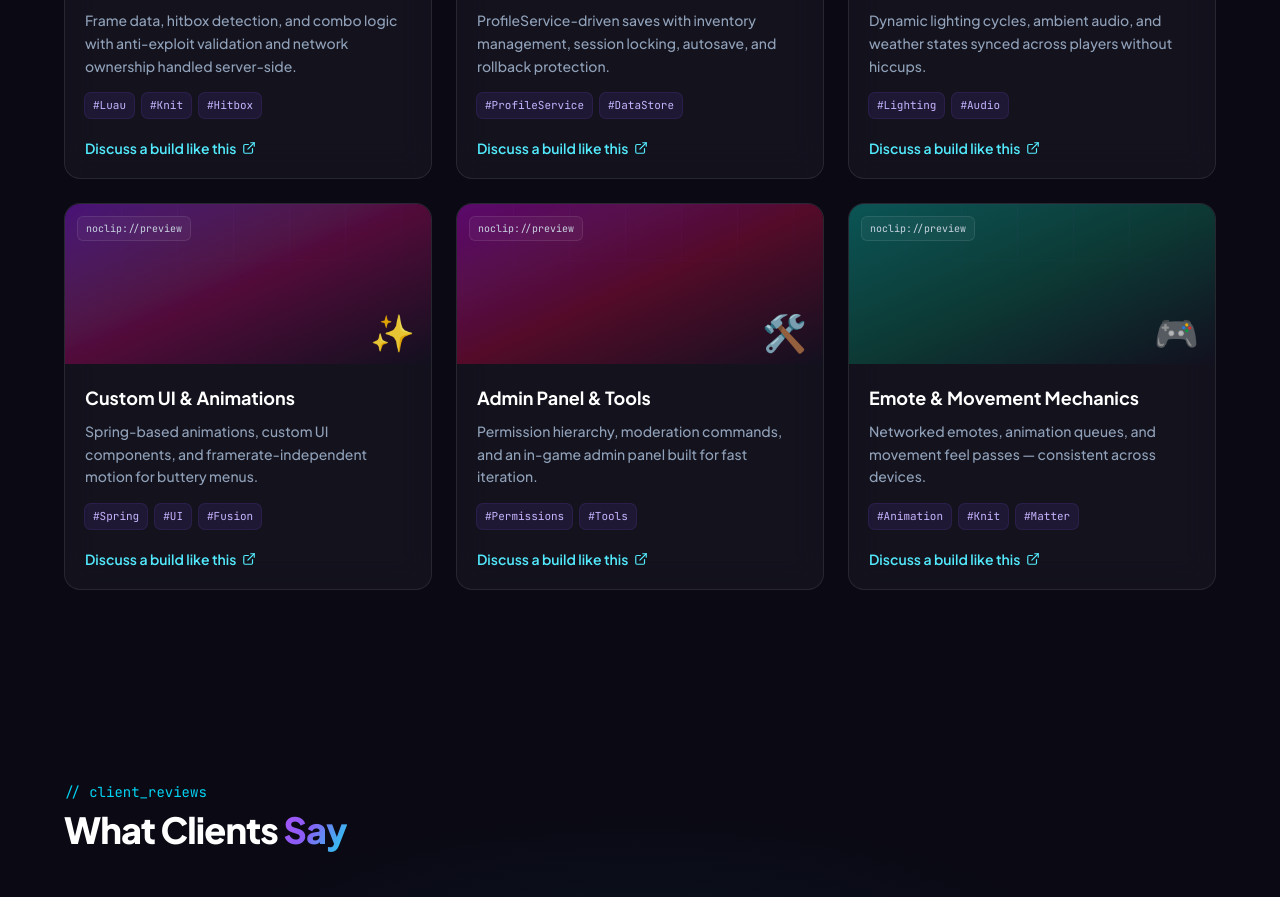
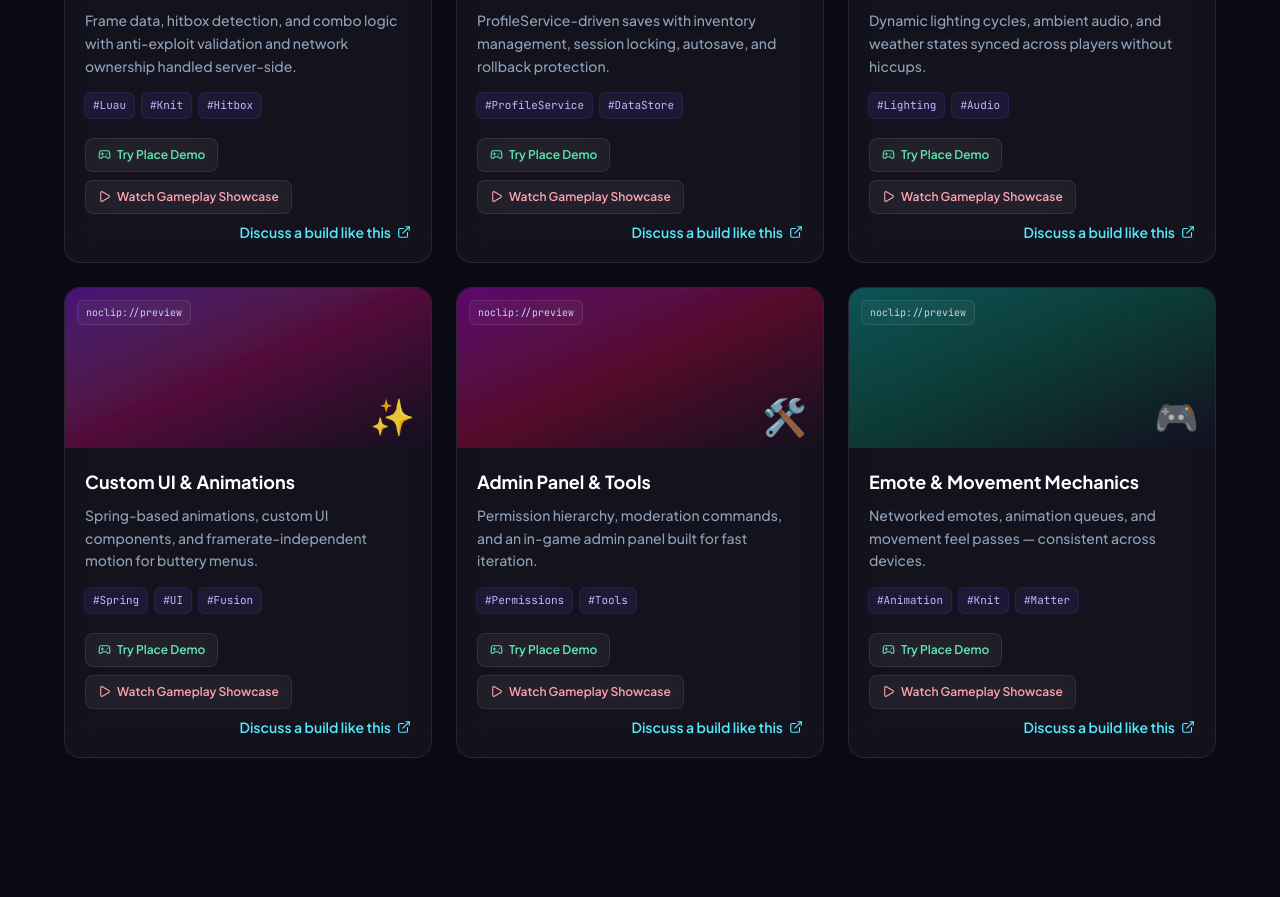
Before and after one commit to huzaifa662/HK-Portfolio, a React (Vite) app: page / in a window 1280 px wide. Shown: the part 1280-2177 px from the top of the page. Built offline with nearby package versions, Linux system fonts and the light colour scheme.

Commit message:
Add project demo/showcase links and update X URL

```diff
--- a/src/components/Work.tsx
+++ b/src/components/Work.tsx
@@ -1,5 +1,5 @@
 import { motion } from 'framer-motion'
-import { ExternalLink } from 'lucide-react'
+import { ExternalLink, Gamepad2, Play } from 'lucide-react'
 import { projects } from '../data/content'
 
 const cardAnim = {
@@ -71,12 +71,30 @@ export default function Work() {
                   ))}
                 </div>
 
-                <a
-                  href="#contact"
-                  className="mt-5 inline-flex items-center gap-1.5 text-sm font-semibold text-cyan-300 transition-colors hover:text-cyan-200"
-                >
-                  Discuss a build like this <ExternalLink size={14} />
-                </a>
+                <div className="mt-5 flex flex-wrap gap-2">
+                  <a
+                    href={project.demoUrl}
+                    target="_blank"
+                    rel="noopener noreferrer"
+                    className="glass inline-flex items-center gap-1.5 rounded-lg px-3 py-2 text-xs font-semibold text-emerald-300 transition-all hover:border-emerald-400/40 hover:text-emerald-200"
+                  >
+                    <Gamepad2 size={13} /> Try Place Demo
+                  </a>
+                  <a
+                    href={project.videoUrl}
+                    target="_blank"
+                    rel="noopener noreferrer"
+                    className="glass inline-flex items-center gap-1.5 rounded-lg px-3 py-2 text-xs font-semibold text-rose-300 transition-all hover:border-rose-400/40 hover:text-rose-200"
+                  >
+                    <Play size={13} /> Watch Gameplay Showcase
+                  </a>
+                  <a
+                    href="#contact"
+                    className="ml-auto inline-flex items-center gap-1.5 text-sm font-semibold text-cyan-300 transition-colors hover:text-cyan-200"
+                  >
+                    Discuss a build like this <ExternalLink size={14} />
+                  </a>
+                </div>
               </div>
             </motion.article>
           ))}
--- a/src/data/content.ts
+++ b/src/data/content.ts
@@ -2,7 +2,7 @@ export const profile = {
   name: 'Huzaifa',
   tagline: 'Roblox Scripting Services',
   discord: 'h._.k._.321',
-  xUrl: 'https://x.com/luaulabs',
+  xUrl: 'https://x.com/GaMiNgExPeRtYt1',
   email: 'contact@luaulabs.dev',
 }
 
@@ -27,6 +27,8 @@ export type Project = {
   tags: string[]
   gradient: string
   icon: string
+  demoUrl: string
+  videoUrl: string
 }
 
 export const projects: Project[] = [
@@ -37,6 +39,8 @@ export const projects: Project[] = [
     tags: ['#Luau', '#Knit', '#Hitbox'],
     gradient: 'from-violet-600/40 via-fuchsia-600/30 to-transparent',
     icon: '⚔️',
+    demoUrl: 'https://www.roblox.com/games/PLACE_ID_1',
+    videoUrl: 'https://www.youtube.com/watch?v=VIDEO_ID_1',
   },
   {
     title: 'Save & Data System',
@@ -45,6 +49,8 @@ export const projects: Project[] = [
     tags: ['#ProfileService', '#DataStore'],
     gradient: 'from-cyan-500/40 via-blue-600/30 to-transparent',
     icon: '💾',
+    demoUrl: 'https://www.roblox.com/games/PLACE_ID_2',
+    videoUrl: 'https://www.youtube.com/watch?v=VIDEO_ID_2',
   },
   {
     title: 'Weather / Environment',
@@ -53,6 +59,8 @@ export const projects: Project[] = [
     tags: ['#Lighting', '#Audio'],
     gradient: 'from-sky-500/40 via-indigo-600/30 to-transparent',
     icon: '🌦️',
+    demoUrl: 'https://www.roblox.com/games/PLACE_ID_3',
+    videoUrl: 'https://www.youtube.com/watch?v=VIDEO_ID_3',
   },
   {
     title: 'Custom UI & Animations',
@@ -61,6 +69,8 @@ export const projects: Project[] = [
     tags: ['#Spring', '#UI', '#Fusion'],
     gradient: 'from-purple-600/40 via-pink-600/30 to-transparent',
     icon: '✨',
+    demoUrl: 'https://www.roblox.com/games/PLACE_ID_4',
+    videoUrl: 'https://www.youtube.com/watch?v=VIDEO_ID_4',
   },
   {
     title: 'Admin Panel & Tools',
@@ -69,6 +79,8 @@ export const projects: Project[] = [
     tags: ['#Permissions', '#Tools'],
     gradient: 'from-fuchsia-600/40 via-rose-600/30 to-transparent',
     icon: '🛠️',
+    demoUrl: 'https://www.roblox.com/games/PLACE_ID_5',
+    videoUrl: 'https://www.youtube.com/watch?v=VIDEO_ID_5',
   },
   {
     title: 'Emote & Movement Mechanics',
@@ -77,6 +89,8 @@ export const projects: Project[] = [
     tags: ['#Animation', '#Knit', '#Matter'],
     gradient: 'from-teal-500/40 via-emerald-600/30 to-transparent',
     icon: '🎮',
+    demoUrl: 'https://www.roblox.com/games/PLACE_ID_6',
+    videoUrl: 'https://www.youtube.com/watch?v=VIDEO_ID_6',
   },
 ]
 
```
